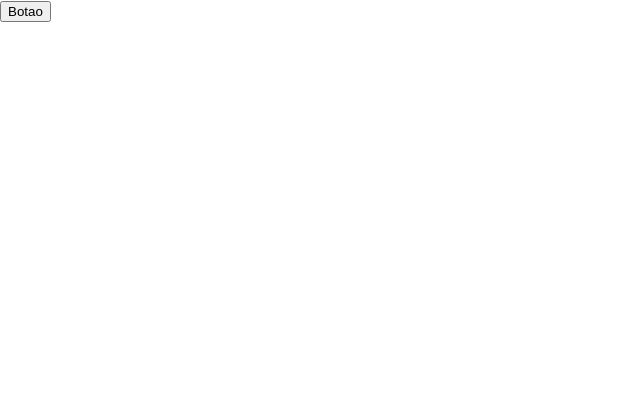
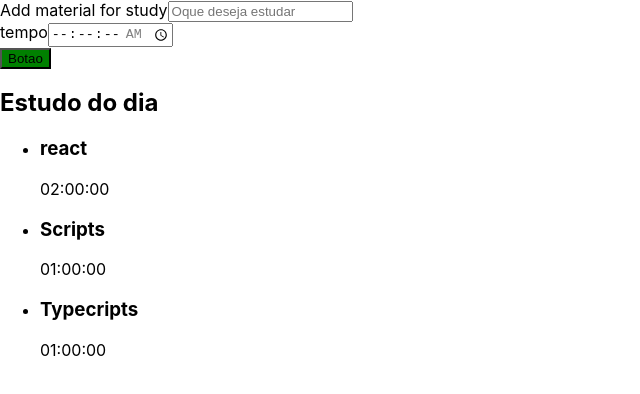
Before and after one commit to joaoricardoM/Form, a React (Create React App) app: page / in a window 1280 px wide. Shown: the top 394 px of the page, without its empty margins (0-640 px from the left). Built offline with nearby package versions, Linux system fonts and the light colour scheme.

Commit message:
update project

```diff
--- a/src/App.tsx
+++ b/src/App.tsx
@@ -1,10 +1,12 @@
 import React from 'react';
-import Botao from './components/Button';
+import Formulario from './components/formulario';
+import Lista from './components/lista'
 
 function App() {
   return (
     <div className="App">
-      <Botao />
+      <Formulario />
+      <Lista />
     </div>
   );
 }
--- a/src/components/Button/index.tsx
+++ b/src/components/Button/index.tsx
@@ -3,7 +3,7 @@
 class Botao extends React.Component {
     render() {
         return (
-            <button>
+            <button style={{ backgroundColor: 'green' }}>
                 Botao
             </button>
         )
--- /dev/null
+++ b/src/components/formulario/index.tsx
@@ -0,0 +1,27 @@
+import React from 'react';
+import Botao from '../Button';
+
+class Formulario extends React.Component{
+
+    render() {
+        return (
+            <form>
+                <div>
+                    <label htmlFor="Tarefa">
+                    Add material for study
+                    </label>
+                    <input type="text" name="tarefa" id="tarefa" placeholder="Oque deseja estudar" required/>
+                </div>
+                <div>
+                <label htmlFor="Tempo">
+                tempo
+                </label>
+                    <input type="time" step="1" name="tempo" id="tempo" min="00:00:00" max="01:30:00" placeholder="The time now is "/>
+                </div>
+                <Botao/>
+            </form>
+        )
+    }
+}
+
+export default Formulario;
--- /dev/null
+++ b/src/components/lista/index.tsx
@@ -0,0 +1,30 @@
+import React from 'react';
+
+function Lista() {
+    const tarefa = [{
+        tarefa:'react',
+        tempo: '02:00:00'
+    }, {
+        tarefa:'Scripts',
+        tempo: '01:00:00'
+    },{
+        tarefa:'Typecripts',
+        tempo: '01:00:00'
+    }]
+
+    return (
+        <aside>
+            <h2> Estudo do dia </h2>
+            <ul>
+                {tarefa.map((item, index) => (
+                    <li key={index}>
+                        <h3>{item.tarefa}</h3>
+                        <span>{item.tempo}</span>
+                    </li>
+                ) )}
+            </ul>
+        </aside>
+    )
+}
+
+export default Lista;
```
